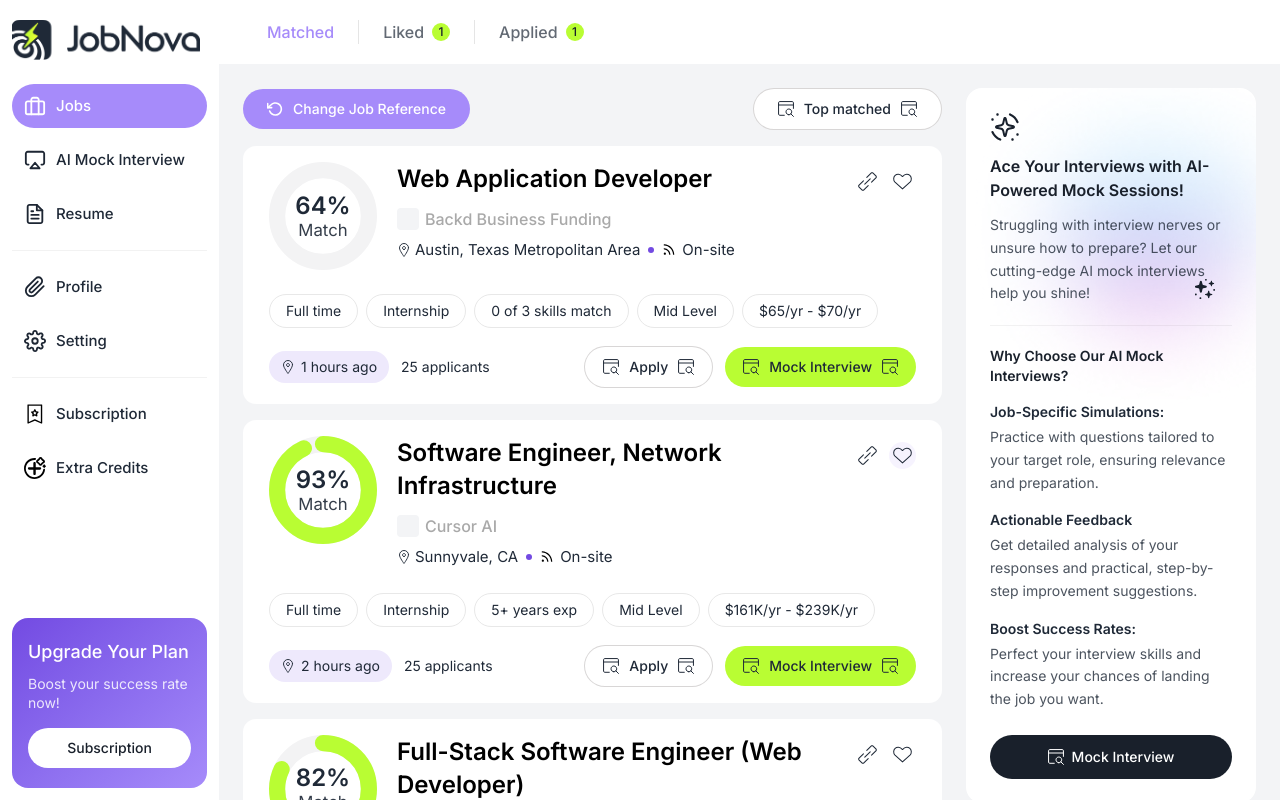
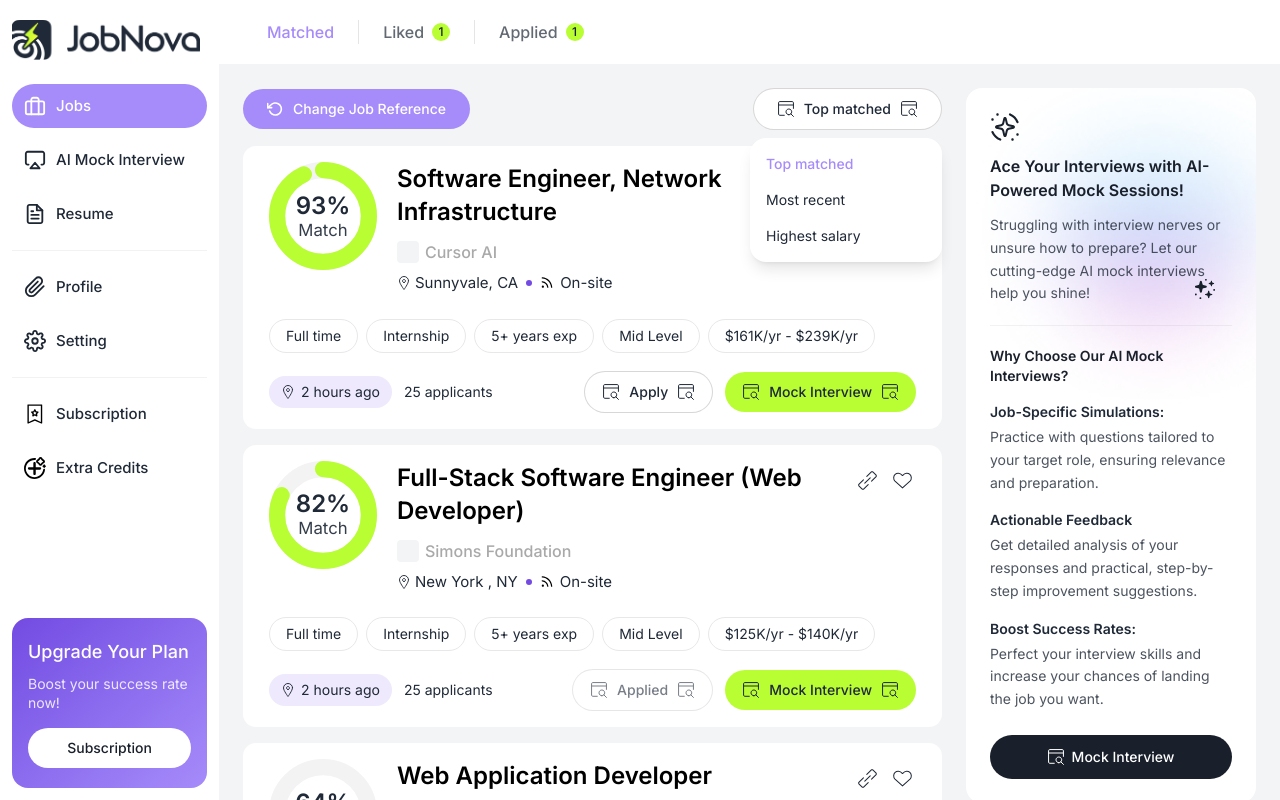
Before and after one commit to mihirkadam19/automated-job-application, a React (Vite) app in the folder frontend/: page / in a window 1280 px wide. Both pictures are taken after a click on the button "Top matched". Shown: the top 800 px of the page. Built offline with nearby package versions, Linux system fonts and the light colour scheme.

Commit message:
Add sort dropdown, loading skeleton, and accessibility pass

```diff
--- a/frontend/src/components/detail/DetailHeader.tsx
+++ b/frontend/src/components/detail/DetailHeader.tsx
@@ -21,9 +21,10 @@ export function DetailHeader({
         <button
           type="button"
           onClick={() => navigate(-1)}
-          className="flex size-[35px] items-center justify-center rounded-pill bg-surface"
+          aria-label="Back to job list"
+          className="flex size-[35px] items-center justify-center rounded-pill bg-surface focus-visible:outline-none focus-visible:ring-2 focus-visible:ring-primary focus-visible:ring-offset-2"
         >
-          <img src={arrowLeft} alt="Back" className="size-5" />
+          <img src={arrowLeft} alt="" className="size-5" />
         </button>
         <span className="rounded-pill bg-primary px-4 py-2 text-sm font-medium text-white">
           {applicants} applicants
@@ -31,8 +32,8 @@ export function DetailHeader({
       </div>
 
       <div className="flex items-center gap-4">
-        <img src={externalLink} alt="Open external link" className="size-[19px] opacity-70" />
-        <img src={externalLink} alt="Open external link" className="size-[19px] opacity-70" />
+        <img src={externalLink} alt="" aria-hidden="true" className="size-[19px] opacity-70" />
+        <img src={externalLink} alt="" aria-hidden="true" className="size-[19px] opacity-70" />
         <Button
           variant="dark"
           leftIcon={searchWindowWhite}
--- a/frontend/src/components/jobs/JobCard.tsx
+++ b/frontend/src/components/jobs/JobCard.tsx
@@ -23,11 +23,21 @@ export function JobCard({
   onApply: () => void
 }) {
   const navigate = useNavigate()
+  const goToDetail = () => navigate(`/jobs/${job.id}`)
 
   return (
     <article
-      onClick={() => navigate(`/jobs/${job.id}`)}
-      className="cursor-pointer rounded-card bg-surface px-[26px] py-4"
+      onClick={goToDetail}
+      onKeyDown={(e) => {
+        if (e.key === 'Enter' || e.key === ' ') {
+          e.preventDefault()
+          goToDetail()
+        }
+      }}
+      role="link"
+      tabIndex={0}
+      aria-label={`View details for ${job.title} at ${job.company}`}
+      className="cursor-pointer rounded-card bg-surface px-[26px] py-4 focus-visible:outline-none focus-visible:ring-2 focus-visible:ring-primary focus-visible:ring-offset-2"
     >
       <div className="flex items-start gap-5">
         <MatchRing score={job.matchScore} />
@@ -38,22 +48,23 @@ export function JobCard({
               {job.title}
             </h3>
             <div className="flex shrink-0 items-center gap-3 pt-1.5">
-              <button type="button" onClick={(e) => e.stopPropagation()}>
-                <img src={expandIcon} alt="Expand" className="size-[19px]" />
-              </button>
+              <img
+                src={expandIcon}
+                alt=""
+                aria-hidden="true"
+                className="size-[19px]"
+              />
               <button
                 type="button"
                 onClick={(e) => {
                   e.stopPropagation()
                   onToggleLike()
                 }}
-                className={`rounded-full p-1 ${liked ? 'bg-primary/10' : ''}`}
+                aria-label={liked ? 'Remove from liked jobs' : 'Save to liked jobs'}
+                aria-pressed={liked}
+                className={`rounded-full p-1 focus-visible:outline-none focus-visible:ring-2 focus-visible:ring-primary focus-visible:ring-offset-2 ${liked ? 'bg-primary/10' : ''}`}
               >
-                <img
-                  src={heartIcon}
-                  alt={liked ? 'Unlike' : 'Like'}
-                  className="size-[19px]"
-                />
+                <img src={heartIcon} alt="" className="size-[19px]" />
               </button>
             </div>
           </div>
--- /dev/null
+++ b/frontend/src/components/jobs/JobCardSkeleton.tsx
@@ -0,0 +1,29 @@
+export function JobCardSkeleton() {
+  return (
+    <div className="animate-pulse rounded-card bg-surface px-[26px] py-4">
+      <div className="flex items-start gap-5">
+        <div className="size-[108px] shrink-0 rounded-full bg-bg" />
+
+        <div className="min-w-0 flex-1">
+          <div className="h-6 w-2/3 rounded bg-bg" />
+          <div className="mt-3 h-4 w-1/3 rounded bg-bg" />
+          <div className="mt-2 h-4 w-1/2 rounded bg-bg" />
+        </div>
+      </div>
+
+      <div className="mt-6 flex flex-wrap gap-2">
+        {[83, 94, 116, 91, 129].map((w, i) => (
+          <div key={i} className="h-[30px] rounded-pill bg-bg" style={{ width: w }} />
+        ))}
+      </div>
+
+      <div className="mt-4.5 flex items-center justify-between gap-3">
+        <div className="h-8 w-40 rounded-pill bg-bg" />
+        <div className="flex gap-3">
+          <div className="h-[43px] w-[85px] rounded-pill bg-bg" />
+          <div className="h-[43px] w-[162px] rounded-pill bg-bg" />
+        </div>
+      </div>
+    </div>
+  )
+}
--- a/frontend/src/components/jobs/SortRow.tsx
+++ b/frontend/src/components/jobs/SortRow.tsx
@@ -1,21 +1,97 @@
+import { useEffect, useRef, useState } from 'react'
 import refreshIcon from '../../assets/icons/refresh.svg'
 import searchWindow from '../../assets/icons/search-window.svg'
 import { Button } from '../ui/Button'
 
-export function SortRow() {
+export type SortKey = 'top-matched' | 'most-recent' | 'salary'
+
+const options: { key: SortKey; label: string }[] = [
+  { key: 'top-matched', label: 'Top matched' },
+  { key: 'most-recent', label: 'Most recent' },
+  { key: 'salary', label: 'Highest salary' },
+]
+
+export function SortRow({
+  value,
+  onChange,
+}: {
+  value: SortKey
+  onChange: (key: SortKey) => void
+}) {
+  const [open, setOpen] = useState(false)
+  const rootRef = useRef<HTMLDivElement>(null)
+
+  useEffect(() => {
+    if (!open) return
+    const onClickOutside = (e: MouseEvent) => {
+      if (!rootRef.current?.contains(e.target as Node)) setOpen(false)
+    }
+    const onKeyDown = (e: KeyboardEvent) => {
+      if (e.key === 'Escape') setOpen(false)
+    }
+    document.addEventListener('mousedown', onClickOutside)
+    document.addEventListener('keydown', onKeyDown)
+    return () => {
+      document.removeEventListener('mousedown', onClickOutside)
+      document.removeEventListener('keydown', onKeyDown)
+    }
+  }, [open])
+
+  const activeLabel = options.find((o) => o.key === value)?.label
+
   return (
     <div className="flex items-center justify-between gap-4">
-      <Button variant="purple" leftIcon={refreshIcon} className="px-6">
+      <Button
+        variant="purple"
+        leftIcon={refreshIcon}
+        className="px-6"
+        tabIndex={-1}
+        aria-disabled="true"
+      >
         Change Job Reference
       </Button>
+
+      <div ref={rootRef} className="relative">
         <Button
           variant="white"
           leftIcon={searchWindow}
           rightIcon={searchWindow}
           className="px-6"
+          onClick={() => setOpen((o) => !o)}
+          aria-haspopup="listbox"
+          aria-expanded={open}
         >
-        Top matched
+          {activeLabel}
         </Button>
+
+        {open && (
+          <ul
+            role="listbox"
+            className="absolute right-0 top-full z-10 mt-2 w-48 overflow-hidden rounded-2xl bg-surface py-2 shadow-lg"
+          >
+            {options.map((o) => (
+              <li key={o.key}>
+                <button
+                  type="button"
+                  role="option"
+                  aria-selected={o.key === value}
+                  onClick={() => {
+                    onChange(o.key)
+                    setOpen(false)
+                  }}
+                  className={`w-full px-4 py-2 text-left text-sm focus-visible:outline-none focus-visible:bg-bg ${
+                    o.key === value
+                      ? 'font-medium text-primary'
+                      : 'text-ink-2'
+                  }`}
+                >
+                  {o.label}
+                </button>
+              </li>
+            ))}
+          </ul>
+        )}
+      </div>
     </div>
   )
 }
--- a/frontend/src/components/jobs/TabBar.tsx
+++ b/frontend/src/components/jobs/TabBar.tsx
@@ -16,7 +16,7 @@ export function TabBar({
   counts: Partial<Record<JobTab, number>>
 }) {
   return (
-    <div className="flex items-stretch bg-surface px-6">
+    <div role="tablist" className="flex items-stretch bg-surface px-6">
       {tabs.map((tab, i) => {
         const isActive = tab.key === active
         const count = counts[tab.key]
@@ -25,8 +25,10 @@ export function TabBar({
             {i > 0 && <span className="my-5 w-px bg-black/10" />}
             <button
               type="button"
+              role="tab"
+              aria-selected={isActive}
               onClick={() => onChange(tab.key)}
-              className={`flex items-center gap-2 px-6 py-5 text-base font-medium ${
+              className={`flex items-center gap-2 px-6 py-5 text-base font-medium focus-visible:outline-none focus-visible:ring-2 focus-visible:ring-primary focus-visible:ring-offset-2 ${
                 isActive ? 'text-primary' : 'text-ink-2/70'
               }`}
             >
--- a/frontend/src/components/layout/Sidebar.tsx
+++ b/frontend/src/components/layout/Sidebar.tsx
@@ -46,14 +46,23 @@ function NavRow({
 
   if (!to) {
     return (
-      <button type="button" className="w-full cursor-default text-left">
+      <button
+        type="button"
+        tabIndex={-1}
+        aria-disabled="true"
+        className="w-full cursor-default text-left"
+      >
         {content(false)}
       </button>
     )
   }
 
   return (
-    <NavLink to={to} end className="block">
+    <NavLink
+      to={to}
+      end
+      className="block rounded-pill focus-visible:outline-none focus-visible:ring-2 focus-visible:ring-primary focus-visible:ring-offset-2"
+    >
       {({ isActive }) => content(isActive)}
     </NavLink>
   )
@@ -94,6 +103,8 @@ export function Sidebar() {
           </p>
           <button
             type="button"
+            tabIndex={-1}
+            aria-disabled="true"
             className="mt-4 w-full rounded-pill bg-white py-2.5 text-sm font-medium text-ink"
           >
             Subscription
--- a/frontend/src/components/ui/Button.tsx
+++ b/frontend/src/components/ui/Button.tsx
@@ -24,7 +24,7 @@ export function Button({
   return (
     <button
       type="button"
-      className={`flex items-center justify-center gap-2.5 rounded-pill px-4.5 py-2.5 text-sm font-medium disabled:cursor-not-allowed disabled:opacity-60 ${variants[variant]} ${className}`}
+      className={`flex items-center justify-center gap-2.5 rounded-pill px-4.5 py-2.5 text-sm font-medium disabled:cursor-not-allowed disabled:opacity-60 focus-visible:outline-none focus-visible:ring-2 focus-visible:ring-primary focus-visible:ring-offset-2 ${variants[variant]} ${className}`}
       {...rest}
     >
       {leftIcon && <img src={leftIcon} alt="" className="size-4" />}
--- a/frontend/src/data/jobs.ts
+++ b/frontend/src/data/jobs.ts
@@ -10,7 +10,9 @@ export type Job = {
   experienceTag: string
   seniority: string
   salaryRange: string
+  salaryMin: number
   postedAt: string
+  postedHoursAgo: number
   applicants: number
 }
 
@@ -27,7 +29,9 @@ export const jobs: Job[] = [
     experienceTag: '0 of 3 skills match',
     seniority: 'Mid Level',
     salaryRange: '$65/yr - $70/yr',
+    salaryMin: 65,
     postedAt: '1 hours ago',
+    postedHoursAgo: 1,
     applicants: 25,
   },
   {
@@ -42,7 +46,9 @@ export const jobs: Job[] = [
     experienceTag: '5+ years exp',
     seniority: 'Mid Level',
     salaryRange: '$161K/yr - $239K/yr',
+    salaryMin: 161000,
     postedAt: '2 hours ago',
+    postedHoursAgo: 2,
     applicants: 25,
   },
   {
@@ -57,7 +63,9 @@ export const jobs: Job[] = [
     experienceTag: '5+ years exp',
     seniority: 'Mid Level',
     salaryRange: '$125K/yr - $140K/yr',
+    salaryMin: 125000,
     postedAt: '2 hours ago',
+    postedHoursAgo: 2,
     applicants: 25,
   },
 ]
--- a/frontend/src/routes/JobListPage.tsx
+++ b/frontend/src/routes/JobListPage.tsx
@@ -1,8 +1,9 @@
-import { useMemo, useState } from 'react'
+import { useEffect, useMemo, useState } from 'react'
 import { useSearchParams } from 'react-router-dom'
 import { RightRail } from '../components/layout/RightRail'
 import { JobCard } from '../components/jobs/JobCard'
-import { SortRow } from '../components/jobs/SortRow'
+import { JobCardSkeleton } from '../components/jobs/JobCardSkeleton'
+import { SortRow, type SortKey } from '../components/jobs/SortRow'
 import { TabBar, type JobTab } from '../components/jobs/TabBar'
 import { defaultAppliedIds, defaultLikedIds, jobs } from '../data/jobs'
 import { useJobInteractions } from '../hooks/useJobInteractions'
@@ -15,14 +16,30 @@ export function JobListPage() {
   const [tab, setTab] = useState<JobTab>(
     validTabs.includes(initialTab as JobTab) ? (initialTab as JobTab) : 'matched',
   )
+  const [sortKey, setSortKey] = useState<SortKey>('top-matched')
+  const [loading, setLoading] = useState(true)
   const { likedIds, toggleLiked, appliedIds, markApplied } =
     useJobInteractions(defaultLikedIds, defaultAppliedIds)
 
+  useEffect(() => {
+    const timer = setTimeout(() => setLoading(false), 600)
+    return () => clearTimeout(timer)
+  }, [])
+
   const visibleJobs = useMemo(() => {
-    if (tab === 'liked') return jobs.filter((j) => likedIds.has(j.id))
-    if (tab === 'applied') return jobs.filter((j) => appliedIds.has(j.id))
-    return jobs
-  }, [tab, likedIds, appliedIds])
+    const filtered =
+      tab === 'liked'
+        ? jobs.filter((j) => likedIds.has(j.id))
+        : tab === 'applied'
+          ? jobs.filter((j) => appliedIds.has(j.id))
+          : jobs
+
+    return [...filtered].sort((a, b) => {
+      if (sortKey === 'most-recent') return a.postedHoursAgo - b.postedHoursAgo
+      if (sortKey === 'salary') return b.salaryMin - a.salaryMin
+      return b.matchScore - a.matchScore
+    })
+  }, [tab, likedIds, appliedIds, sortKey])
 
   return (
     <div>
@@ -34,9 +51,15 @@ export function JobListPage() {
 
       <div className="flex gap-6 p-6">
         <div className="min-w-0 flex-1 space-y-4">
-          <SortRow />
+          <SortRow value={sortKey} onChange={setSortKey} />
 
-          {visibleJobs.length === 0 ? (
+          {loading ? (
+            <>
+              <JobCardSkeleton />
+              <JobCardSkeleton />
+              <JobCardSkeleton />
+            </>
+          ) : visibleJobs.length === 0 ? (
             <div className="flex h-40 items-center justify-center rounded-card bg-surface text-sm text-muted-2">
               No jobs in "{tab}" yet.
             </div>
```
Lines whose indentation alone changed are shown as unchanged.
